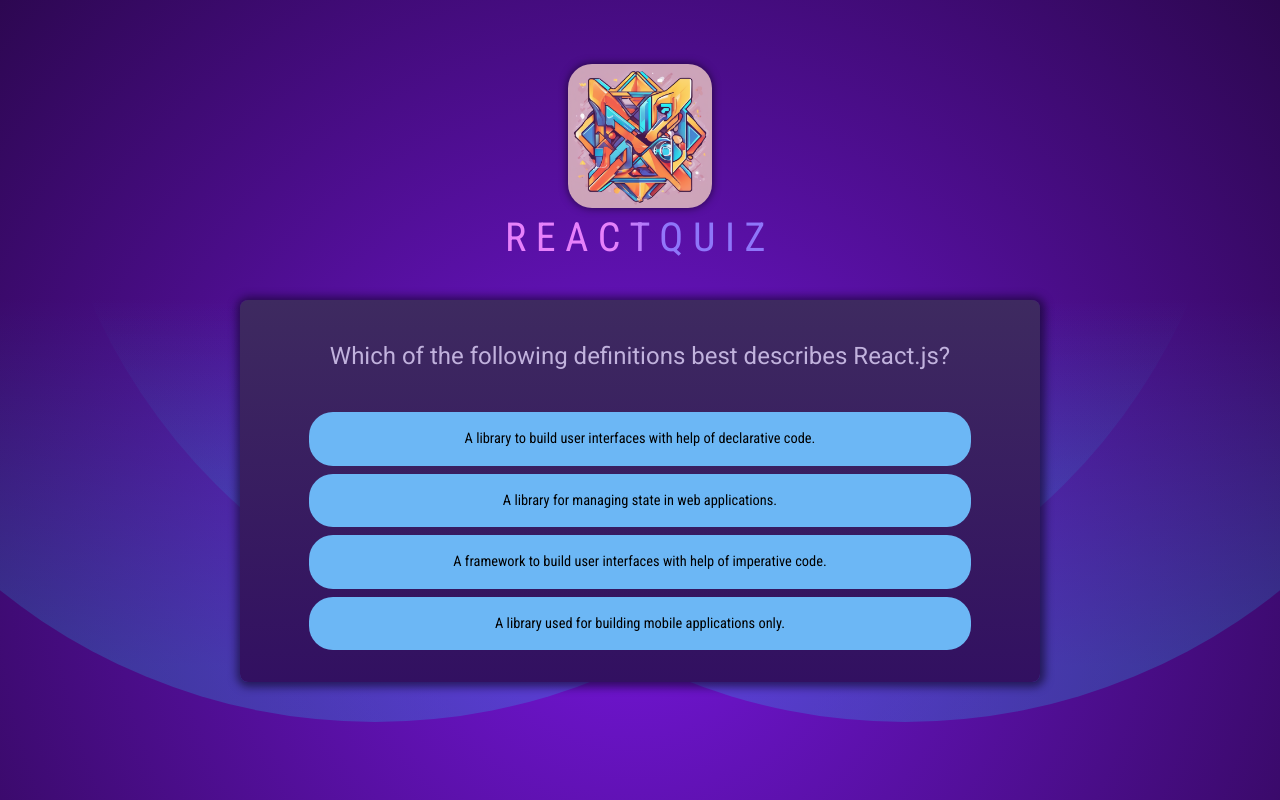
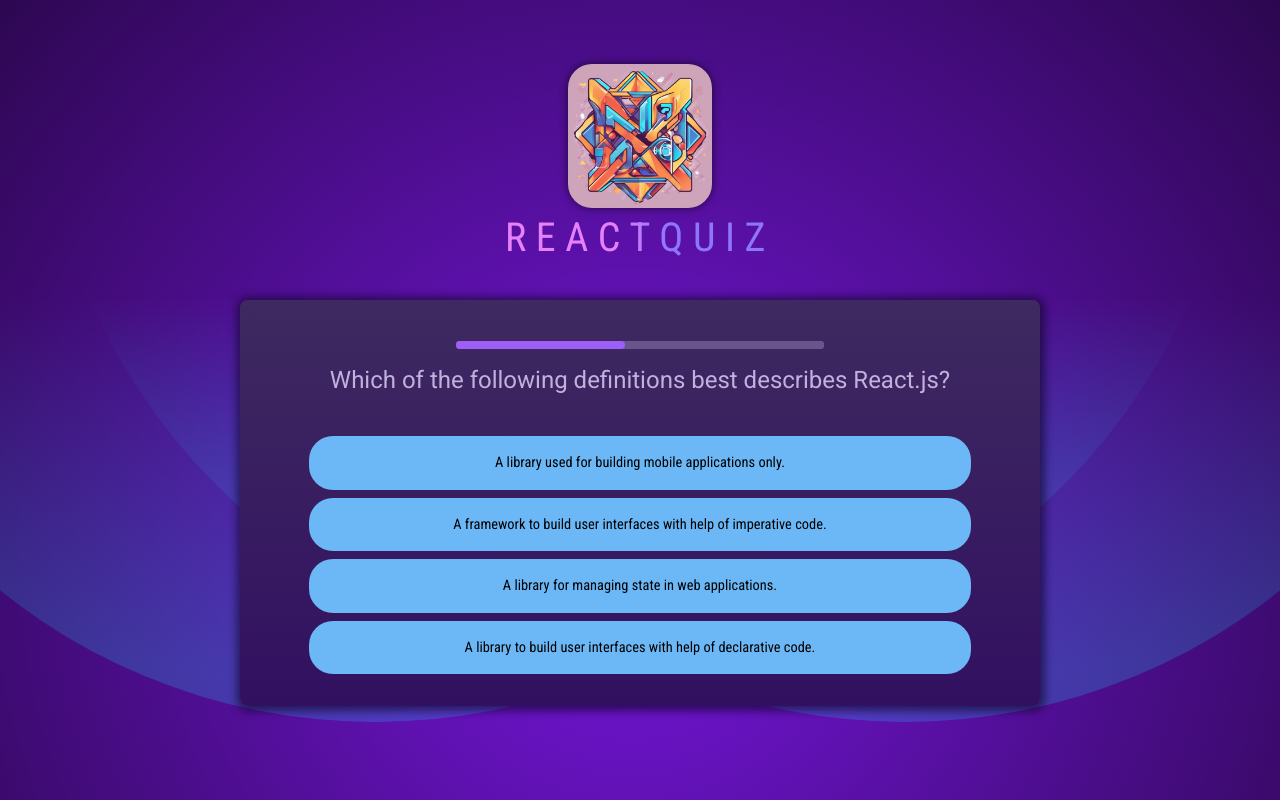
Before and after one commit to shameworm/quiz-app-react, a React (Vite) app: page / in a window 1280 px wide. Built offline with nearby package versions, Linux system fonts and the light colour scheme.

Commit message:
Implement the Question Timer for Quiz component

```diff
--- /dev/null
+++ b/src/components/QuestionTimer.jsx
@@ -0,0 +1,25 @@
+import { useState, useEffect } from "react";
+
+export default function QuestionTimer({ timeout, onTimeOut }) {
+  const [remainingTime, setRemainingTimer] = useState(timeout);
+
+  useEffect(() => {
+    const timer = setTimeout(onTimeOut, timeout);
+
+    return () => {
+      clearTimeout(timer);
+    };
+  }, [timeout, onTimeOut]);
+
+  useEffect(() => {
+    const interval = setInterval(() => {
+      setRemainingTimer((prevRemainingTime) => prevRemainingTime - 100);
+    }, 100);
+
+    return () => {
+      clearInterval(interval);
+    };
+  }, []);
+
+  return <progress id="question-time" value={remainingTime} max={timeout} />;
+}
--- a/src/components/Quiz.jsx
+++ b/src/components/Quiz.jsx
@@ -1,24 +1,46 @@
-import { useState } from "react";
+import { useState, useCallback } from "react";
+
+import QuestionTimer from "./QuestionTimer.jsx";
 
 import QUESTIONS from "../questions.js";
+import QuizCompleteImg from "../assets/quiz-complete.png";
 
 export default function Quiz() {
   const [userAnswers, setUserAnswers] = useState([]);
 
   const activeQuestionIndex = userAnswers.length;
+  const quizIsComplete = activeQuestionIndex === QUESTIONS.length;
 
-  function handleSelectAnswer(selectedAnswer) {
+  const handleSelectAnswer = useCallback(function handleSelectAnswer(selectedAnswer) {
     setUserAnswers((preUsersAnswers) => {
       return [...preUsersAnswers, selectedAnswer];
     });
+  }, []);
+
+  const handleSkipAnswer = useCallback(() => handleSelectAnswer(null), [handleSelectAnswer]);
+
+  if (quizIsComplete) {
+    return (
+      <div id="summary">
+        <img src={QuizCompleteImg} alt="Trophy Icon" />
+        <h2>Quiz Completed</h2>
+      </div>
+    );
   }
+
+  const shuffledAnswers = [...QUESTIONS[activeQuestionIndex].answers].sort(
+    (a, b) => {
+      return Math.random() - 0.5;
+    }
+  );
 
   return (
     <div id="quiz">
       <div id="question">
+        <QuestionTimer timeout={10000} onTimeOut={handleSkipAnswer} key={activeQuestionIndex}/>
         <h2>{QUESTIONS[activeQuestionIndex].text}</h2>
         <ul id="answers">
-          {QUESTIONS[activeQuestionIndex].answers.map((answer) => (
+          {shuffledAnswers.map((answer) => (
             <li key={answer} className="answer">
               <button onClick={() => handleSelectAnswer(answer)}>
                 {answer}
```
